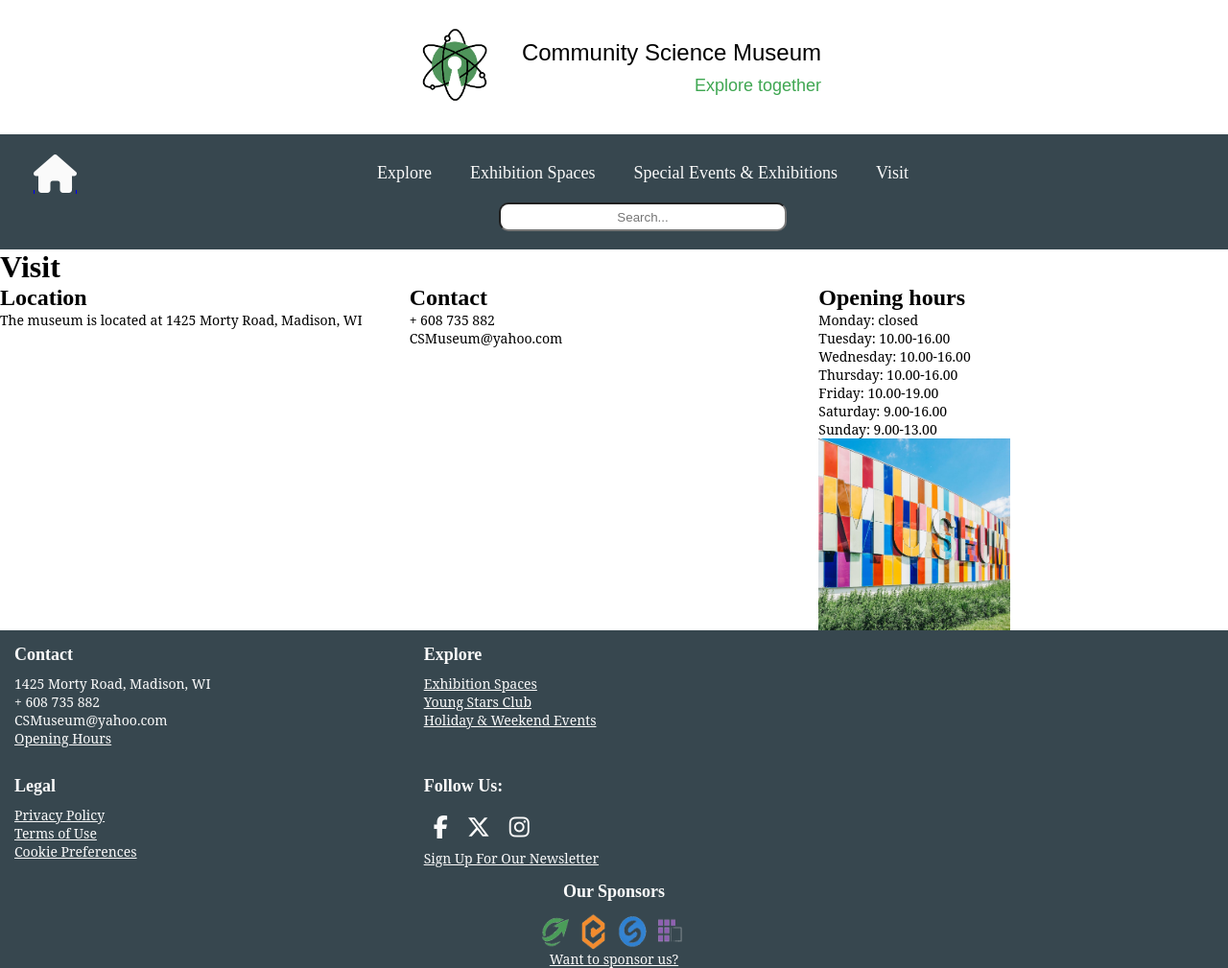
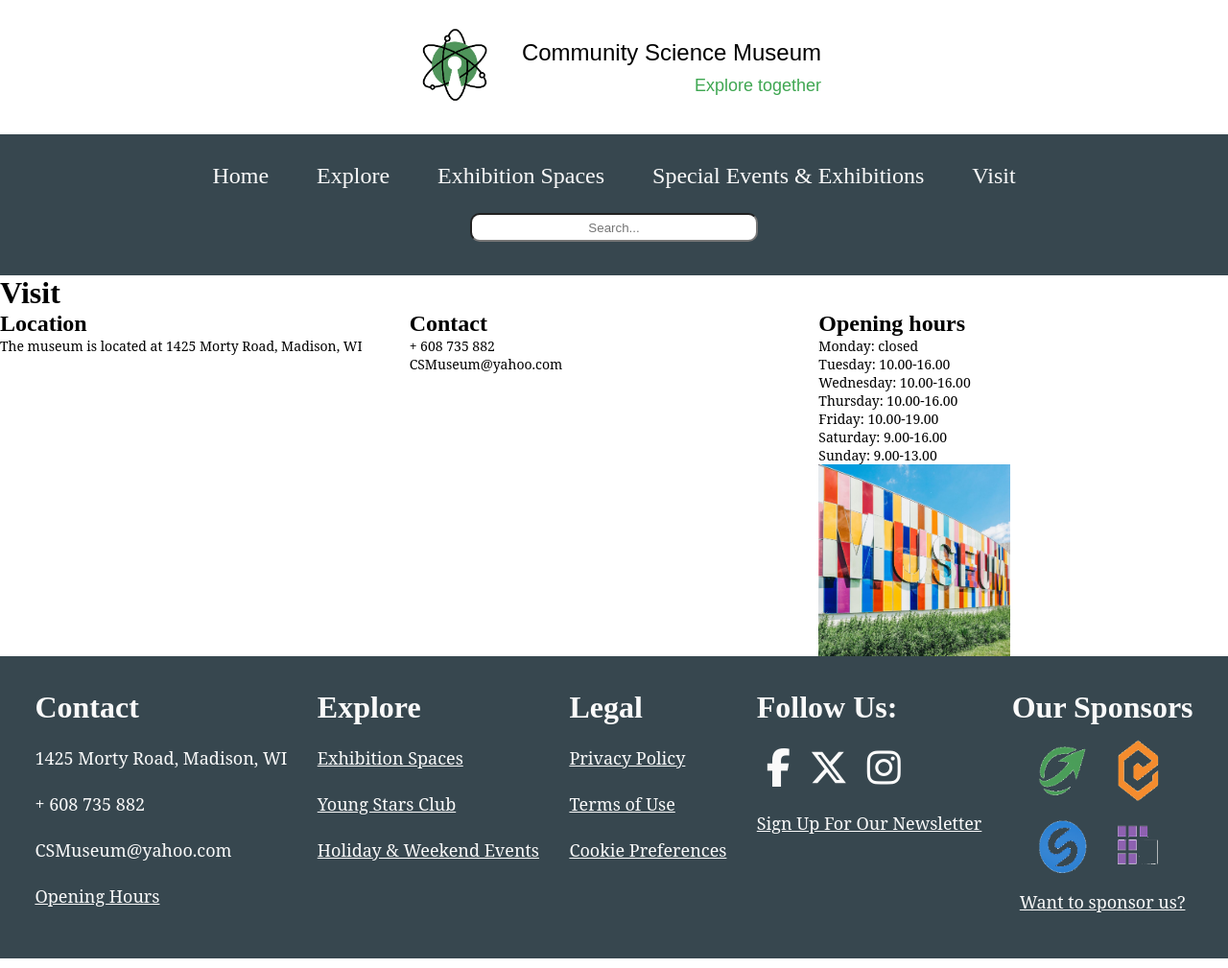
Before and after one commit to Tunegj/SP---Tone, a plain HTML site: page html/visit.html in a window 1280 px wide. Shown: the whole page at 96% size. Drawn offline with nearby package versions, Linux system fonts and the light colour scheme.

Commit message:
Fixed media query for desktop for the footer

```diff
--- a/css/_construction.css
+++ b/css/_construction.css
@@ -330,51 +330,40 @@ p {
     justify-content: flex-start;
   }
 
+  /* NAVBAR */
+
   nav {
     width: 100%;
-    height: 120px;
+    height: auto;
   }
 
   .main-nav {
-    display: grid;
-    grid-template-columns: auto 1fr;
-    grid-template-rows: auto auto;
-    grid-template-areas: "home navlinks" "home search";
-    align-items: center;
+    display: flex;
+    flex-direction: column;
   }
 
   .home {
-    grid-area: home;
-    display: flex;
-    grid-row: span 1;
-    align-items: center;
-    justify-content: center;
-  }
-
-  .home i {
-    font-size: 40px;
+    display: none;
   }
 
   .nav-links {
-    grid-area: navlinks;
-    display: flex !important;
+    display: flex;
     flex-direction: row;
     justify-content: center;
+    gap: 30px;
+  }
+
+  .nav-links a {
+    font-size: var(--font-heading-sm);
+    font-family: var(--font-heading-type);
     gap: 20px;
   }
 
-  .nav-links a {
-    font-size: var(--font-heading-xsm);
-    font-family: var(--font-heading-type);
-    padding: 10px;
-  }
-
   .search-container {
-    grid-area: search;
     display: flex;
     justify-content: center;
     align-items: center;
-    padding: 10px;
+    padding: 15px;
   }
 
   .search-bar {
@@ -386,4 +375,71 @@ p {
   .menu-toggle {
     display: none;
   }
+
+  /* FOOTER */
+
+  footer {
+    display: flex;
+    flex-direction: row;
+    justify-content: space-evenly;
+    align-items: flex-start;
+    padding: 20px;
+    width: 100%;
+    height: auto;
+  }
+
+  .footer-contact,
+  .footer-explore,
+  .legal,
+  .social-media,
+  .sponsors {
+    margin: 15px;
+  }
+
+  footer h3 {
+    font-size: var(--font-heading-md);
+  }
+
+  footer p {
+    font-size: var(--font-body-md);
+    line-height: 3rem;
+  }
+
+  footer a {
+    font-size: var(--font-body-md);
+    line-height: 3rem;
+  }
+
+  .social-icon i {
+    display: flex;
+    flex-direction: row;
+    justify-content: center;
+    align-items: center;
+    font-size: 40px;
+    line-height: 3rem;
+  }
+
+  .social-icon a {
+    text-decoration: none;
+    line-height: 3rem;
+  }
+
+  .sponsors {
+    display: flex;
+    flex-direction: column;
+    align-items: center;
+    justify-content: flex-start;
+  }
+
+  .sponsor-logo {
+    display: grid;
+    grid-template-columns: repeat(2, 1fr);
+    gap: 10px;
+    line-height: 3rem;
+  }
+
+  .sponsor-logo img {
+    width: 70px;
+    height: 70px;
+  }
 }
--- a/css/_events.css
+++ b/css/_events.css
@@ -397,51 +397,40 @@ p {
     justify-content: flex-start;
   }
 
+  /* NAVBAR */
+
   nav {
     width: 100%;
-    height: 120px;
+    height: auto;
   }
 
   .main-nav {
-    display: grid;
-    grid-template-columns: auto 1fr;
-    grid-template-rows: auto auto;
-    grid-template-areas: "home navlinks" "home search";
-    align-items: center;
+    display: flex;
+    flex-direction: column;
   }
 
   .home {
-    grid-area: home;
-    display: flex;
-    grid-row: span 1;
-    align-items: center;
-    justify-content: center;
-  }
-
-  .home i {
-    font-size: 40px;
+    display: none;
   }
 
   .nav-links {
-    grid-area: navlinks;
-    display: flex !important;
+    display: flex;
     flex-direction: row;
     justify-content: center;
+    gap: 30px;
+  }
+
+  .nav-links a {
+    font-size: var(--font-heading-sm);
+    font-family: var(--font-heading-type);
     gap: 20px;
   }
 
-  .nav-links a {
-    font-size: var(--font-heading-xsm);
-    font-family: var(--font-heading-type);
-    padding: 10px;
-  }
-
   .search-container {
-    grid-area: search;
     display: flex;
     justify-content: center;
     align-items: center;
-    padding: 10px;
+    padding: 15px;
   }
 
   .search-bar {
@@ -453,7 +442,6 @@ p {
   .menu-toggle {
     display: none;
   }
-
   h1 {
     font-size: var(--font-heading-xl);
   }
@@ -489,4 +477,71 @@ p {
   .event-cards a {
     font-size: var(--font-body-md);
   }
+
+  /* FOOTER */
+
+  footer {
+    display: flex;
+    flex-direction: row;
+    justify-content: space-evenly;
+    align-items: flex-start;
+    padding: 20px;
+    width: 100%;
+    height: auto;
+  }
+
+  .footer-contact,
+  .footer-explore,
+  .legal,
+  .social-media,
+  .sponsors {
+    margin: 15px;
+  }
+
+  footer h3 {
+    font-size: var(--font-heading-md);
+  }
+
+  footer p {
+    font-size: var(--font-body-md);
+    line-height: 3rem;
+  }
+
+  footer a {
+    font-size: var(--font-body-md);
+    line-height: 3rem;
+  }
+
+  .social-icon i {
+    display: flex;
+    flex-direction: row;
+    justify-content: center;
+    align-items: center;
+    font-size: 40px;
+    line-height: 3rem;
+  }
+
+  .social-icon a {
+    text-decoration: none;
+    line-height: 3rem;
+  }
+
+  .sponsors {
+    display: flex;
+    flex-direction: column;
+    align-items: center;
+    justify-content: flex-start;
+  }
+
+  .sponsor-logo {
+    display: grid;
+    grid-template-columns: repeat(2, 1fr);
+    gap: 10px;
+    line-height: 3rem;
+  }
+
+  .sponsor-logo img {
+    width: 70px;
+    height: 70px;
+  }
 }
--- a/css/_exhibition.css
+++ b/css/_exhibition.css
@@ -405,6 +405,8 @@ p {
 /* Media query desktop */
 
 @media (min-width: 1024px) {
+  /* BANNER */
+
   .banner {
     justify-content: center;
     align-items: center;
@@ -416,51 +418,40 @@ p {
     justify-content: flex-start;
   }
 
+  /* NAVBAR */
+
   nav {
     width: 100%;
-    height: 120px;
+    height: auto;
   }
 
   .main-nav {
-    display: grid;
-    grid-template-columns: auto 1fr;
-    grid-template-rows: auto auto;
-    grid-template-areas: "home navlinks" "home search";
-    align-items: center;
+    display: flex;
+    flex-direction: column;
   }
 
   .home {
-    grid-area: home;
-    display: flex;
-    grid-row: span 1;
-    align-items: center;
-    justify-content: center;
-  }
-
-  .home i {
-    font-size: 40px;
+    display: none;
   }
 
   .nav-links {
-    grid-area: navlinks;
-    display: flex !important;
+    display: flex;
     flex-direction: row;
     justify-content: center;
+    gap: 30px;
+  }
+
+  .nav-links a {
+    font-size: var(--font-heading-sm);
+    font-family: var(--font-heading-type);
     gap: 20px;
   }
 
-  .nav-links a {
-    font-size: var(--font-heading-xsm);
-    font-family: var(--font-heading-type);
-    padding: 10px;
-  }
-
   .search-container {
-    grid-area: search;
     display: flex;
     justify-content: center;
     align-items: center;
-    padding: 10px;
+    padding: 15px;
   }
 
   .search-bar {
@@ -508,4 +499,71 @@ p {
     overflow: hidden;
     background-color: var(--color-background-light);
   }
+
+  /* FOOTER */
+
+  footer {
+    display: flex;
+    flex-direction: row;
+    justify-content: space-evenly;
+    align-items: flex-start;
+    padding: 20px;
+    width: 100%;
+    height: auto;
+  }
+
+  .footer-contact,
+  .footer-explore,
+  .legal,
+  .social-media,
+  .sponsors {
+    margin: 15px;
+  }
+
+  footer h3 {
+    font-size: var(--font-heading-md);
+  }
+
+  footer p {
+    font-size: var(--font-body-md);
+    line-height: 3rem;
+  }
+
+  footer a {
+    font-size: var(--font-body-md);
+    line-height: 3rem;
+  }
+
+  .social-icon i {
+    display: flex;
+    flex-direction: row;
+    justify-content: center;
+    align-items: center;
+    font-size: 40px;
+    line-height: 3rem;
+  }
+
+  .social-icon a {
+    text-decoration: none;
+    line-height: 3rem;
+  }
+
+  .sponsors {
+    display: flex;
+    flex-direction: column;
+    align-items: center;
+    justify-content: flex-start;
+  }
+
+  .sponsor-logo {
+    display: grid;
+    grid-template-columns: repeat(2, 1fr);
+    gap: 10px;
+    line-height: 3rem;
+  }
+
+  .sponsor-logo img {
+    width: 70px;
+    height: 70px;
+  }
 }
--- a/css/_explore.css
+++ b/css/_explore.css
@@ -451,51 +451,40 @@ p {
     justify-content: flex-start;
   }
 
+  /* NAVBAR */
+
   nav {
     width: 100%;
-    height: 120px;
+    height: auto;
   }
 
   .main-nav {
-    display: grid;
-    grid-template-columns: auto 1fr;
-    grid-template-rows: auto auto;
-    grid-template-areas: "home navlinks" "home search";
-    align-items: center;
+    display: flex;
+    flex-direction: column;
   }
 
   .home {
-    grid-area: home;
-    display: flex;
-    grid-row: span 1;
-    align-items: center;
-    justify-content: center;
-  }
-
-  .home i {
-    font-size: 40px;
+    display: none;
   }
 
   .nav-links {
-    grid-area: navlinks;
-    display: flex !important;
+    display: flex;
     flex-direction: row;
     justify-content: center;
+    gap: 30px;
+  }
+
+  .nav-links a {
+    font-size: var(--font-heading-sm);
+    font-family: var(--font-heading-type);
     gap: 20px;
   }
 
-  .nav-links a {
-    font-size: var(--font-heading-xsm);
-    font-family: var(--font-heading-type);
-    padding: 10px;
-  }
-
   .search-container {
-    grid-area: search;
     display: flex;
     justify-content: center;
     align-items: center;
-    padding: 10px;
+    padding: 15px;
   }
 
   .search-bar {
@@ -507,7 +496,6 @@ p {
   .menu-toggle {
     display: none;
   }
-
   main h1 {
     font-family: var(--font-heading-type);
     font-size: var(--font-heading-xl);
@@ -559,4 +547,71 @@ p {
     grid-template-columns: repeat(3, 1fr);
     margin: 20px;
   }
+
+  /* FOOTER */
+
+  footer {
+    display: flex;
+    flex-direction: row;
+    justify-content: space-evenly;
+    align-items: flex-start;
+    padding: 20px;
+    width: 100%;
+    height: auto;
+  }
+
+  .footer-contact,
+  .footer-explore,
+  .legal,
+  .social-media,
+  .sponsors {
+    margin: 15px;
+  }
+
+  footer h3 {
+    font-size: var(--font-heading-md);
+  }
+
+  footer p {
+    font-size: var(--font-body-md);
+    line-height: 3rem;
+  }
+
+  footer a {
+    font-size: var(--font-body-md);
+    line-height: 3rem;
+  }
+
+  .social-icon i {
+    display: flex;
+    flex-direction: row;
+    justify-content: center;
+    align-items: center;
+    font-size: 40px;
+    line-height: 3rem;
+  }
+
+  .social-icon a {
+    text-decoration: none;
+    line-height: 3rem;
+  }
+
+  .sponsors {
+    display: flex;
+    flex-direction: column;
+    align-items: center;
+    justify-content: flex-start;
+  }
+
+  .sponsor-logo {
+    display: grid;
+    grid-template-columns: repeat(2, 1fr);
+    gap: 10px;
+    line-height: 3rem;
+  }
+
+  .sponsor-logo img {
+    width: 70px;
+    height: 70px;
+  }
 }
--- a/css/_index.css
+++ b/css/_index.css
@@ -432,6 +432,8 @@ p {
 /* Media query desktop */
 
 @media (min-width: 1024px) {
+  /* BANNER */
+
   .banner {
     justify-content: center;
     align-items: center;
@@ -443,51 +445,40 @@ p {
     justify-content: flex-start;
   }
 
+  /* NAVBAR */
+
   nav {
     width: 100%;
-    height: 120px;
+    height: auto;
   }
 
   .main-nav {
-    display: grid;
-    grid-template-columns: auto 1fr;
-    grid-template-rows: auto auto;
-    grid-template-areas: "home navlinks" "home search";
-    align-items: center;
+    display: flex;
+    flex-direction: column;
   }
 
   .home {
-    grid-area: home;
-    display: flex;
-    grid-row: span 1;
-    align-items: center;
-    justify-content: center;
-  }
-
-  .home i {
-    font-size: 40px;
+    display: none;
   }
 
   .nav-links {
-    grid-area: navlinks;
-    display: flex !important;
+    display: flex;
     flex-direction: row;
     justify-content: center;
+    gap: 30px;
+  }
+
+  .nav-links a {
+    font-size: var(--font-heading-sm);
+    font-family: var(--font-heading-type);
     gap: 20px;
   }
 
-  .nav-links a {
-    font-size: var(--font-heading-xsm);
-    font-family: var(--font-heading-type);
-    padding: 10px;
-  }
-
   .search-container {
-    grid-area: search;
     display: flex;
     justify-content: center;
     align-items: center;
-    padding: 10px;
+    padding: 15px;
   }
 
   .search-bar {
@@ -499,6 +490,8 @@ p {
   .menu-toggle {
     display: none;
   }
+
+  /* CARDS */
 
   .card-green {
     margin: 30px;
@@ -539,9 +532,69 @@ p {
   }
 
   /* FOOTER */
+
   footer {
     display: flex;
     flex-direction: row;
     justify-content: space-evenly;
+    align-items: flex-start;
+    padding: 20px;
+    width: 100%;
+    height: auto;
+  }
+
+  .footer-contact,
+  .footer-explore,
+  .legal,
+  .social-media,
+  .sponsors {
+    margin: 15px;
+  }
+
+  footer h3 {
+    font-size: var(--font-heading-md);
+  }
+
+  footer p {
+    font-size: var(--font-body-md);
+    line-height: 3rem;
+  }
+
+  footer a {
+    font-size: var(--font-body-md);
+    line-height: 3rem;
+  }
+
+  .social-icon i {
+    display: flex;
+    flex-direction: row;
+    justify-content: center;
+    align-items: center;
+    font-size: 40px;
+    line-height: 3rem;
+  }
+
+  .social-icon a {
+    text-decoration: none;
+    line-height: 3rem;
+  }
+
+  .sponsors {
+    display: flex;
+    flex-direction: column;
+    align-items: center;
+    justify-content: flex-start;
+  }
+
+  .sponsor-logo {
+    display: grid;
+    grid-template-columns: repeat(2, 1fr);
+    gap: 10px;
+    line-height: 3rem;
+  }
+
+  .sponsor-logo img {
+    width: 70px;
+    height: 70px;
   }
 }
--- a/css/_visit.css
+++ b/css/_visit.css
@@ -321,51 +321,40 @@ p {
     justify-content: flex-start;
   }
 
+  /* NAVBAR */
+
   nav {
     width: 100%;
-    height: 120px;
+    height: auto;
   }
 
   .main-nav {
-    display: grid;
-    grid-template-columns: auto 1fr;
-    grid-template-rows: auto auto;
-    grid-template-areas: "home navlinks" "home search";
-    align-items: center;
+    display: flex;
+    flex-direction: column;
   }
 
   .home {
-    grid-area: home;
-    display: flex;
-    grid-row: span 1;
-    align-items: center;
-    justify-content: center;
-  }
-
-  .home i {
-    font-size: 40px;
+    display: none;
   }
 
   .nav-links {
-    grid-area: navlinks;
-    display: flex !important;
+    display: flex;
     flex-direction: row;
     justify-content: center;
+    gap: 30px;
+  }
+
+  .nav-links a {
+    font-size: var(--font-heading-sm);
+    font-family: var(--font-heading-type);
     gap: 20px;
   }
 
-  .nav-links a {
-    font-size: var(--font-heading-xsm);
-    font-family: var(--font-heading-type);
-    padding: 10px;
-  }
-
   .search-container {
-    grid-area: search;
     display: flex;
     justify-content: center;
     align-items: center;
-    padding: 10px;
+    padding: 15px;
   }
 
   .search-bar {
@@ -377,4 +366,71 @@ p {
   .menu-toggle {
     display: none;
   }
+
+  /* FOOTER */
+
+  footer {
+    display: flex;
+    flex-direction: row;
+    justify-content: space-evenly;
+    align-items: flex-start;
+    padding: 20px;
+    width: 100%;
+    height: auto;
+  }
+
+  .footer-contact,
+  .footer-explore,
+  .legal,
+  .social-media,
+  .sponsors {
+    margin: 15px;
+  }
+
+  footer h3 {
+    font-size: var(--font-heading-md);
+  }
+
+  footer p {
+    font-size: var(--font-body-md);
+    line-height: 3rem;
+  }
+
+  footer a {
+    font-size: var(--font-body-md);
+    line-height: 3rem;
+  }
+
+  .social-icon i {
+    display: flex;
+    flex-direction: row;
+    justify-content: center;
+    align-items: center;
+    font-size: 40px;
+    line-height: 3rem;
+  }
+
+  .social-icon a {
+    text-decoration: none;
+    line-height: 3rem;
+  }
+
+  .sponsors {
+    display: flex;
+    flex-direction: column;
+    align-items: center;
+    justify-content: flex-start;
+  }
+
+  .sponsor-logo {
+    display: grid;
+    grid-template-columns: repeat(2, 1fr);
+    gap: 10px;
+    line-height: 3rem;
+  }
+
+  .sponsor-logo img {
+    width: 70px;
+    height: 70px;
+  }
 }
--- a/html/visit.html
+++ b/html/visit.html
@@ -40,6 +40,7 @@
           <i class="fa-solid fa-bars"></i>
         </label>
         <div class="nav-links">
+          <a href="index.html">Home</a>
           <a href="explore.html">Explore</a>
           <a href="exhibition.html">Exhibition Spaces</a>
           <a href="events.html">Special Events & Exhibitions</a>
```
Also changed, not shown: html/construction.html (+2 -1 lines), html/events.html (+1 -0 lines), html/exhibition.html (+1 -0 lines), html/explore.html (+1 -0 lines), html/index.html (+1 -0 lines).
